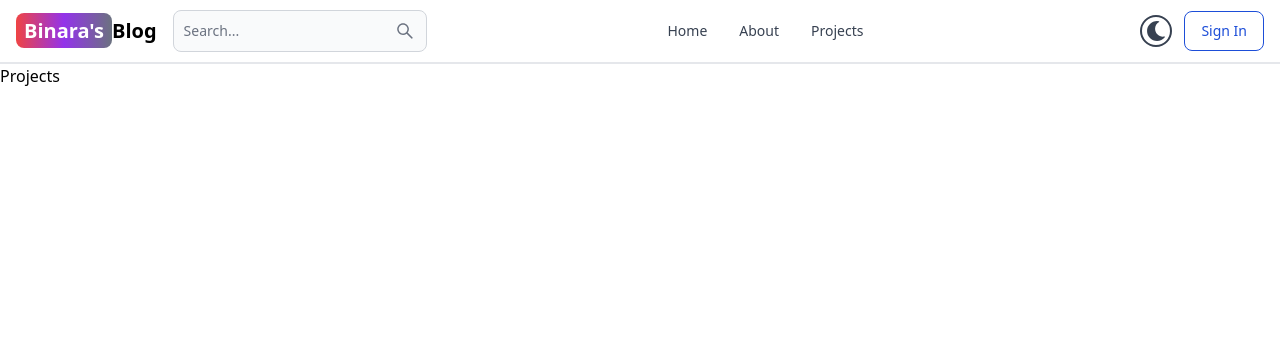
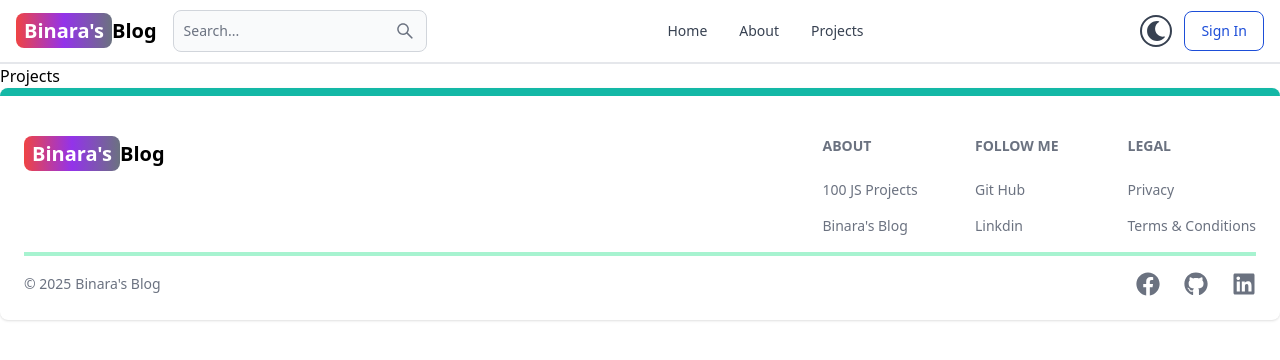
Before and after one commit to shenalbinara/mern_final_version, a React (Vite) app in the folder client/: page /projects in a window 1280 px wide. Shown: the top 360 px of the page. Built offline with nearby package versions, Linux system fonts and the light colour scheme.

Commit message:
create footer section

```diff
--- a/client/src/App.jsx
+++ b/client/src/App.jsx
@@ -1,20 +1,18 @@
-import { BrowserRouter, Routes, Route } from 'react-router-dom'
-
-import { About } from './pages/About'
-import { SignIn } from './pages/Signin'
-import SignUp from './pages/SignUp'
-import Dashboard from './pages/Dashboard'
-import Projects from './pages/Projects'
-import { Home } from './pages/Home'
-import { Header } from './components/Header'
+import { BrowserRouter, Routes, Route } from 'react-router-dom';
+import { About } from './pages/About';
+import { SignIn } from './pages/Signin';
+import SignUp from './pages/SignUp';
+import Dashboard from './pages/Dashboard';
+import Projects from './pages/Projects';
+import { Home } from './pages/Home';
+import { Header } from './components/Header';
+import FooterCom from './components/FooterCom'; // Make sure the path is correct
 
 export default function App() {
   return (
     <BrowserRouter>
-
       <Header />
       <Routes>
-
         <Route path="/" element={<Home />} />
         <Route path="/about" element={<About />} />
         <Route path="/sign_in" element={<SignIn />} />
@@ -22,7 +20,7 @@ export default function App() {
         <Route path="/dashboard" element={<Dashboard />} />
         <Route path="/projects" element={<Projects />} />
       </Routes>
-
+      <FooterCom />
     </BrowserRouter>
-  )
+  );
 }
--- /dev/null
+++ b/client/src/components/FooterCom.jsx
@@ -0,0 +1,106 @@
+import React from 'react';
+import {
+  Footer,
+  FooterCopyright,
+  FooterLink,
+  FooterLinkGroup,
+  FooterTitle,
+} from 'flowbite-react';
+import { Link } from 'react-router-dom';
+import { FaFacebook, FaGithub, FaLinkedin } from 'react-icons/fa';
+
+const FooterCom = () => {
+  return (
+    <Footer container className='border-t-8 border-teal-500'>
+      <div className="w-full">
+        <div className="grid w-full justify-between sm:flex sm:justify-between md:flex md:grid-cols-1">
+          <div className="mt-5">
+            <Link to="/" className='self-center whitespace-nowrap text-lg sm:text-xl font-semibold dark:text-white'>
+              <span className='px-2 py-1 bg-gradient-to-r from-red-500 via-purple-600 to-gray-500 rounded-lg text-white'>
+                Binara's
+              </span>
+              Blog
+            </Link>
+          </div>
+          <div className="grid grid-cols-2 gap-8 mt-4 sm:grid-cols-3 sm:gap-6">
+            <div>
+              <FooterTitle title="About" />
+              <FooterLinkGroup col>
+                <FooterLink href="http://www.100jsprojects.com" target="_blank" rel="noopener noreferrer">
+                  100 JS Projects
+                </FooterLink>
+                <FooterLink href="/about" target="_blank" rel="noopener noreferrer">
+                  Binara's Blog
+                </FooterLink>
+              </FooterLinkGroup>
+            </div>
+
+            <div>
+              <FooterTitle title="Follow Me" />
+              <FooterLinkGroup col>
+                <FooterLink href="http://www.100jsprojects.com" target="_blank" rel="noopener noreferrer">
+                  Git Hub
+                </FooterLink>
+                <FooterLink href="/about" target="_blank" rel="noopener noreferrer">
+                  Linkdin
+                </FooterLink>
+              </FooterLinkGroup>
+            </div>
+
+            <div>
+              <FooterTitle title="Legal" />
+              <FooterLinkGroup col>
+                <FooterLink href="#" target="_blank" rel="noopener noreferrer">
+                 Privacy
+                </FooterLink>
+                <FooterLink href="#" target="_blank" rel="noopener noreferrer">
+                  Terms & Conditions
+                </FooterLink>
+              </FooterLinkGroup>
+            </div>
+          </div>
+        </div>
+        <hr className="my-4 border-2 border-emerald-200 dark:border-emerald-600" />
+        <div className="w-full">
+          <div className="block sm:flex sm:items-center sm:justify-between">
+            <FooterCopyright
+              href='#'
+              by="Binara's Blog"
+              year={new Date().getFullYear()}
+              className="text-center sm:text-left"
+            />
+
+            <div className="flex justify-center sm:justify-end gap-6 mt-4 sm:mt-0">
+              <a
+                href="https://facebook.com"
+                target="_blank"
+                rel="noopener noreferrer"
+                className="text-gray-500 hover:text-blue-600 transition-colors"
+              >
+                <FaFacebook className="text-2xl" />
+              </a>
+              <a
+                href="https://github.com"
+                target="_blank"
+                rel="noopener noreferrer"
+                className="text-gray-500 hover:text-gray-900 transition-colors"
+              >
+                <FaGithub className="text-2xl" />
+              </a>
+              <a
+                href="https://linkedin.com"
+                target="_blank"
+                rel="noopener noreferrer"
+                className="text-gray-500 hover:text-blue-700 transition-colors"
+              >
+                <FaLinkedin className="text-2xl" />
+              </a>
+            </div>
+          </div>
+        </div>
+      </div>
+    </Footer>
+  );
+};
+
+export default FooterCom;
--- a/client/src/components/Header.jsx
+++ b/client/src/components/Header.jsx
@@ -36,7 +36,7 @@ export const Header = () => {
           </div>
         </Button>
 
-        <Link to="/sign-in" className=" sm:block">
+        <Link to="/sign_in" className=" sm:block">
           <Button color="blue" className="px-4 py-2" outline>
             Sign In
           </Button>
--- a/package.json
+++ b/package.json
@@ -23,8 +23,10 @@
     "bcryptjs": "^3.0.2",
     "dotenv": "^16.5.0",
     "express": "^5.1.0",
+    "flowbite-react": "^0.11.7",
     "mongoose": "^8.14.2",
-    "nodemon": "^3.1.10"
+    "nodemon": "^3.1.10",
+    "react-icons": "^5.5.0"
   },
   "devDependencies": {
     "autoprefixer": "^10.4.21",
```
Also changed, not shown: 1 other file (tests, documents, lock files or other folders). Lines whose indentation alone changed are shown as unchanged.
